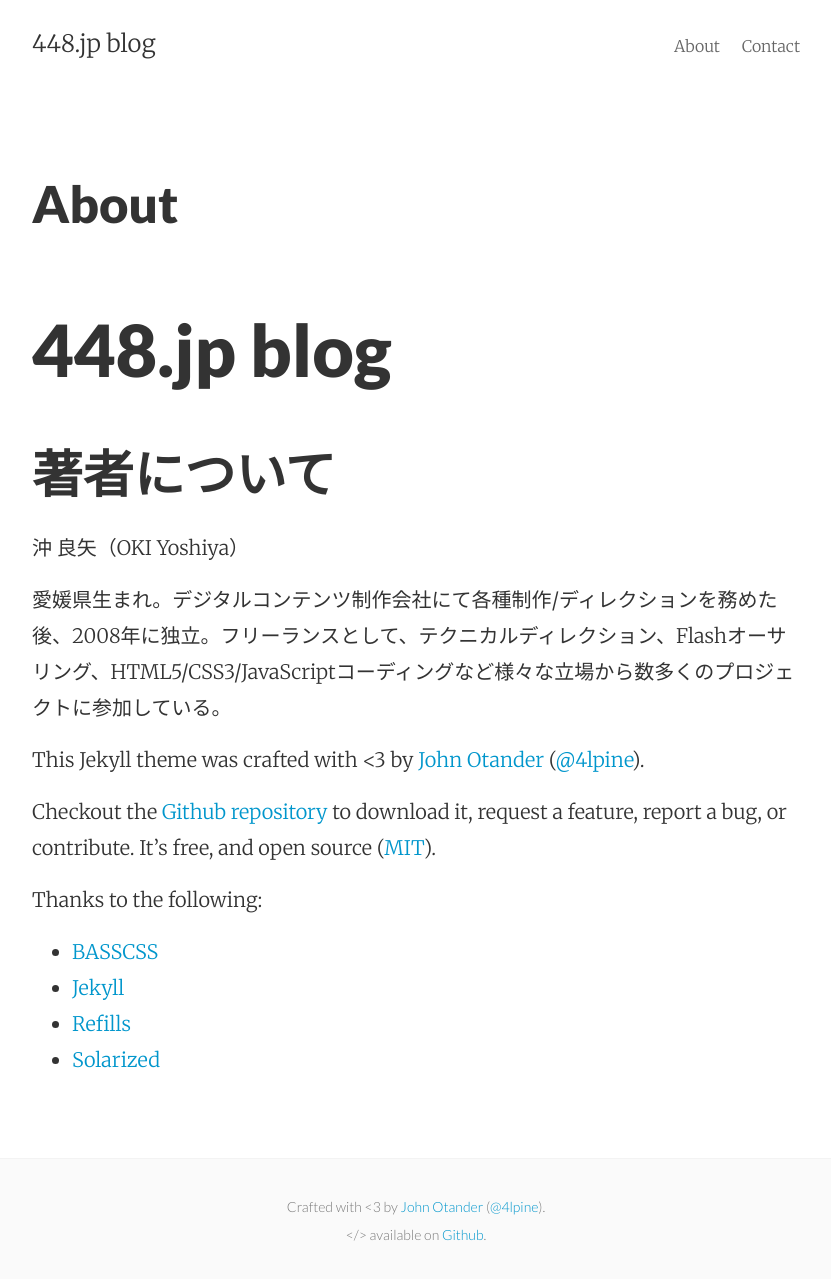
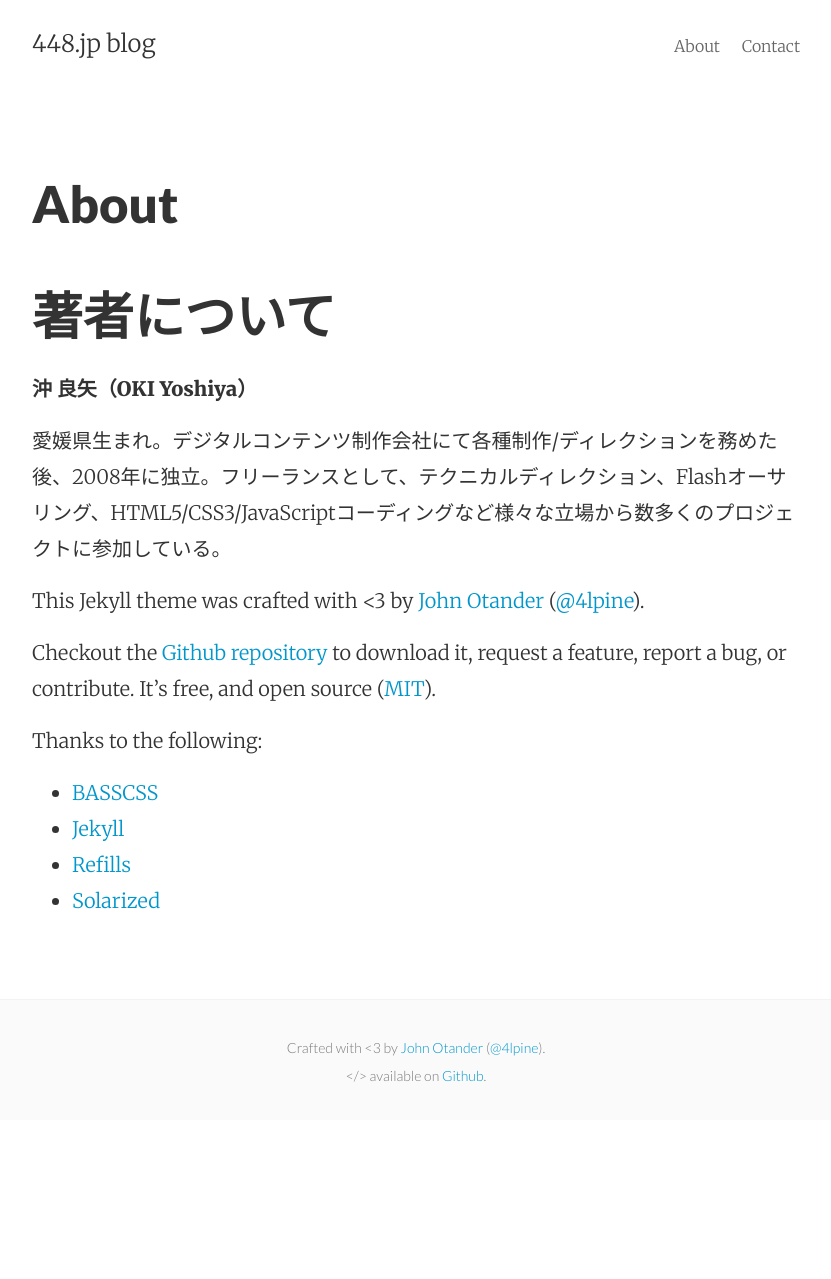
Before and after one commit to 448jp/448jp.github.io, a Jekyll site: the page built from about.md, in a window 1280 px wide. Shown: the whole page, without its empty margins (224-1055 px from the left). Built offline with Jekyll 4.4.1, drawn with Linux system fonts in a browser that asks for light colours; Markdown is read by kramdown in place of the engine named in the settings; after the commit the page ends 1120 px from its top, so only the background shows below that.

Commit message:
Update About

```diff
--- a/about.md
+++ b/about.md
@@ -4,11 +4,9 @@ title: About
 permalink: /about/
 ---
 
-# 448.jp blog
-
 ## 著者について
 
-沖 良矢（OKI Yoshiya）
+**沖 良矢（OKI Yoshiya）**
 
 愛媛県生まれ。デジタルコンテンツ制作会社にて各種制作/ディレクションを務めた後、2008年に独立。フリーランスとして、テクニカルディレクション、Flashオーサリング、HTML5/CSS3/JavaScriptコーディングなど様々な立場から数多くのプロジェクトに参加している。
 
```
